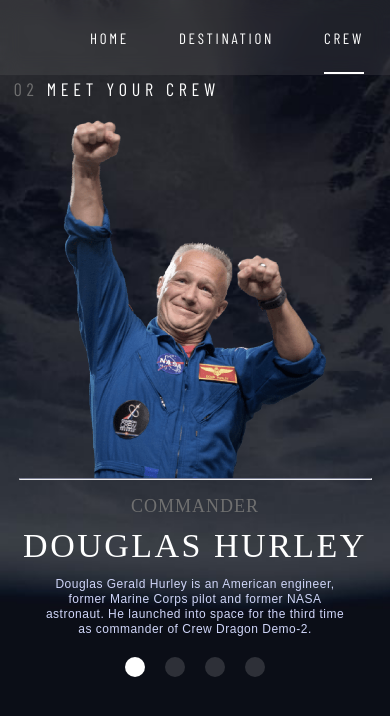
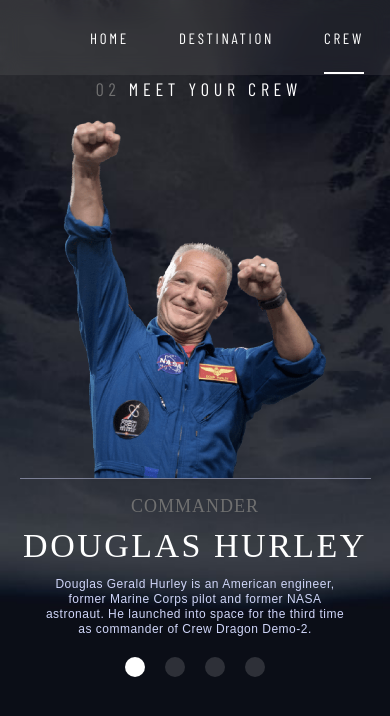
Before and after one commit to kabocha23/space-tourism, a React (Create React App) app: page /crew in a window 390 px wide. Shown: the top 716 px of the page. Built offline with nearby package versions, Linux system fonts and the light colour scheme; a web font is replaced by a local one.

Commit message:
adjusted styles, refined mobile responsiveness

```diff
--- a/src/components/02 Crew/Crew.css
+++ b/src/components/02 Crew/Crew.css
@@ -165,7 +165,7 @@
     }
 
     .crew-heading {
-        text-align: left;
+        text-align: center;
         margin-top: 20%;
         margin-bottom: 0px;
         font-size: 18px!important;
@@ -235,6 +235,9 @@
         height: 2px!important;
         width: 90%;
         border-top: 0.5px solid #d0d6f979;
+        border-left: none;
+        border-right: none;
+        border-bottom: none;
         margin-top: 0px;
         margin-bottom: 0px;
     }
```
